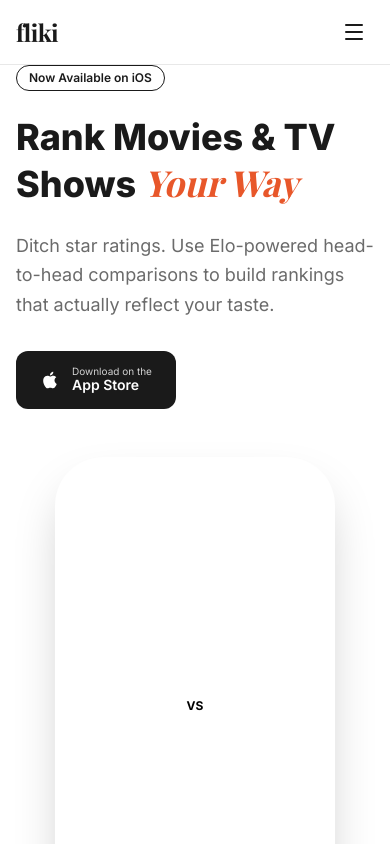
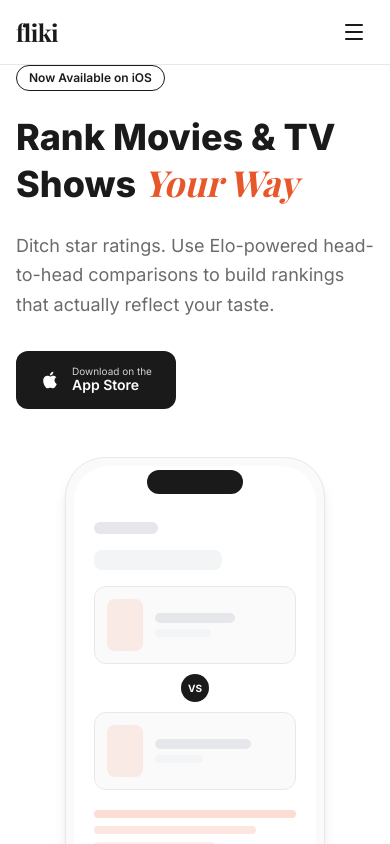
Before and after one commit to FlikiApp/FlikiApp-Web, a React (Vite) app: page / in a window 390 px wide. Shown: the top 844 px of the page. Built offline with nearby package versions, Linux system fonts and the light colour scheme; a web font is replaced by a local one.

Commit message:
Redesign phone mockup for light theme

```diff
--- a/src/components/ui/PhoneMockup.tsx
+++ b/src/components/ui/PhoneMockup.tsx
@@ -5,51 +5,53 @@
 export default function PhoneMockup({ className = '' }: PhoneMockupProps) {
   return (
     <div className={`relative ${className}`}>
-      <div className="relative w-[280px] h-[560px] mx-auto">
+      <div className="relative w-[260px] h-[520px] mx-auto">
         {/* Phone frame */}
-        <div className="absolute inset-0 rounded-[3rem] border-[3px] border-white/10 bg-surface-card shadow-2xl overflow-hidden">
-          {/* Notch */}
-          <div className="absolute top-0 left-1/2 -translate-x-1/2 w-28 h-7 bg-surface-primary rounded-b-2xl z-10" />
+        <div className="absolute inset-0 rounded-[2.5rem] border border-border-subtle bg-surface-secondary shadow-lg overflow-hidden">
+          {/* Dynamic Island */}
+          <div className="absolute top-3 left-1/2 -translate-x-1/2 w-24 h-6 bg-text-primary rounded-full z-10" />
 
           {/* Screen content */}
-          <div className="absolute inset-3 rounded-[2.4rem] overflow-hidden bg-gradient-to-b from-fliki-cyan/10 via-fliki-blue/5 to-fliki-purple/10">
-            {/* Fake UI elements */}
-            <div className="pt-12 px-4 space-y-4">
-              <div className="h-3 w-20 bg-white/10 rounded-full" />
-              <div className="h-6 w-36 bg-gradient-to-r from-fliki-cyan/30 to-fliki-blue/30 rounded-lg" />
+          <div className="absolute inset-2 rounded-[2.2rem] overflow-hidden bg-white">
+            <div className="pt-14 px-5 space-y-4">
+              {/* Header */}
+              <div className="h-3 w-16 bg-gray-200 rounded-full" />
+              <div className="h-5 w-32 bg-gray-100 rounded-lg" />
 
-              {/* Fake comparison cards */}
-              <div className="mt-6 space-y-3">
-                <div className="bg-white/5 rounded-xl p-3 border border-white/5">
+              {/* Comparison cards */}
+              <div className="mt-4 space-y-2.5">
+                <div className="bg-surface-secondary rounded-xl p-3 border border-border-subtle">
                   <div className="flex items-center gap-3">
-                    <div className="w-10 h-14 rounded-lg bg-gradient-to-br from-fliki-cyan/20 to-fliki-blue/20" />
+                    <div className="w-9 h-13 rounded-lg bg-accent/10" />
                     <div className="space-y-1.5 flex-1">
-                      <div className="h-2.5 w-24 bg-white/15 rounded-full" />
-                      <div className="h-2 w-16 bg-white/8 rounded-full" />
+                      <div className="h-2.5 w-20 bg-gray-200 rounded-full" />
+                      <div className="h-2 w-14 bg-gray-100 rounded-full" />
                     </div>
                   </div>
                 </div>
+
                 <div className="flex justify-center">
-                  <div className="w-8 h-8 rounded-full bg-gradient-to-r from-fliki-cyan to-fliki-blue flex items-center justify-center text-xs font-bold text-black">
+                  <div className="w-7 h-7 rounded-full bg-text-primary flex items-center justify-center text-[10px] font-bold text-white">
                     VS
                   </div>
                 </div>
-                <div className="bg-white/5 rounded-xl p-3 border border-white/5">
+
+                <div className="bg-surface-secondary rounded-xl p-3 border border-border-subtle">
                   <div className="flex items-center gap-3">
-                    <div className="w-10 h-14 rounded-lg bg-gradient-to-br from-fliki-blue/20 to-fliki-purple/20" />
+                    <div className="w-9 h-13 rounded-lg bg-accent/10" />
                     <div className="space-y-1.5 flex-1">
-                      <div className="h-2.5 w-28 bg-white/15 rounded-full" />
-                      <div className="h-2 w-14 bg-white/8 rounded-full" />
+                      <div className="h-2.5 w-24 bg-gray-200 rounded-full" />
+                      <div className="h-2 w-12 bg-gray-100 rounded-full" />
                     </div>
                   </div>
                 </div>
               </div>
 
-              {/* Fake ranking bars */}
-              <div className="mt-4 space-y-2">
-                <div className="h-2 w-full bg-gradient-to-r from-fliki-cyan/30 to-fliki-blue/20 rounded-full" />
-                <div className="h-2 w-4/5 bg-gradient-to-r from-fliki-blue/30 to-fliki-purple/20 rounded-full" />
-                <div className="h-2 w-3/5 bg-gradient-to-r from-fliki-purple/30 to-fliki-cyan/10 rounded-full" />
+              {/* Ranking bars */}
+              <div className="mt-5 space-y-2">
+                <div className="h-2 w-full bg-accent/20 rounded-full" />
+                <div className="h-2 w-4/5 bg-accent/15 rounded-full" />
+                <div className="h-2 w-3/5 bg-accent/10 rounded-full" />
               </div>
             </div>
           </div>
```
